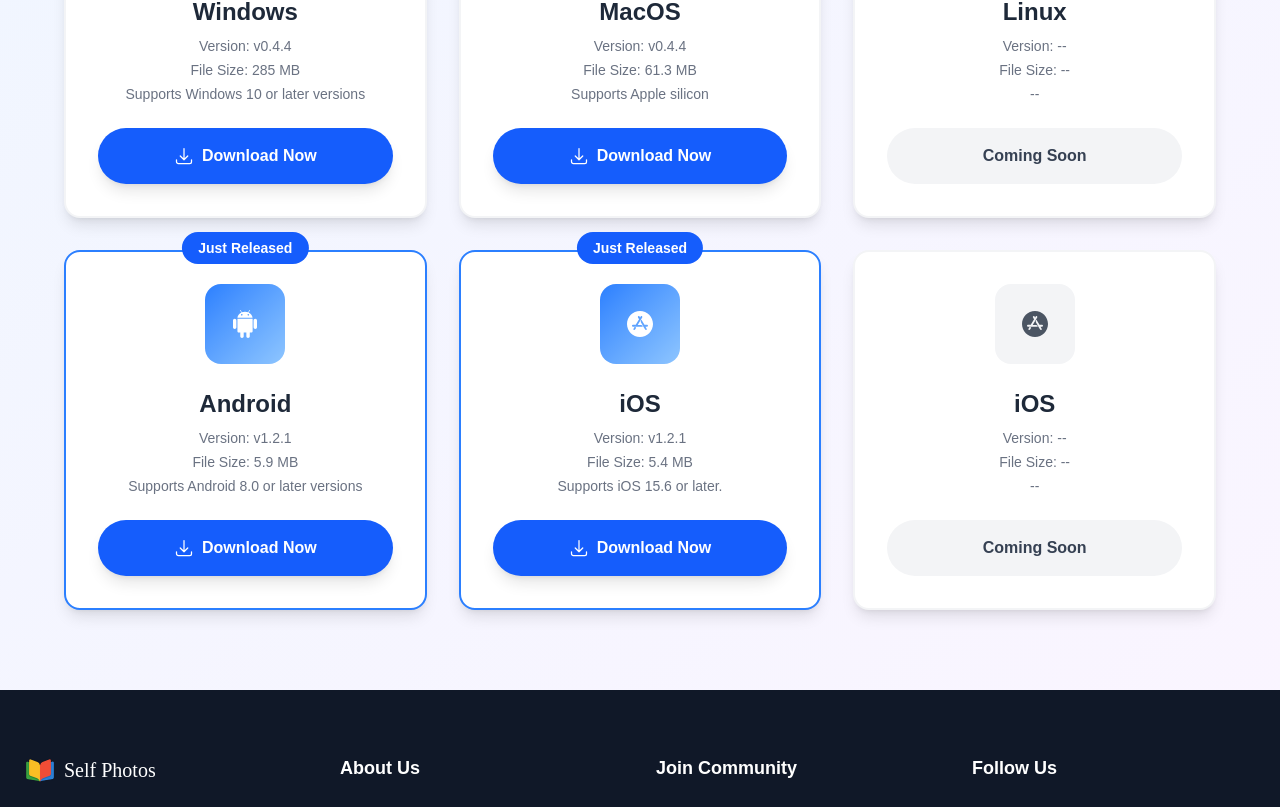
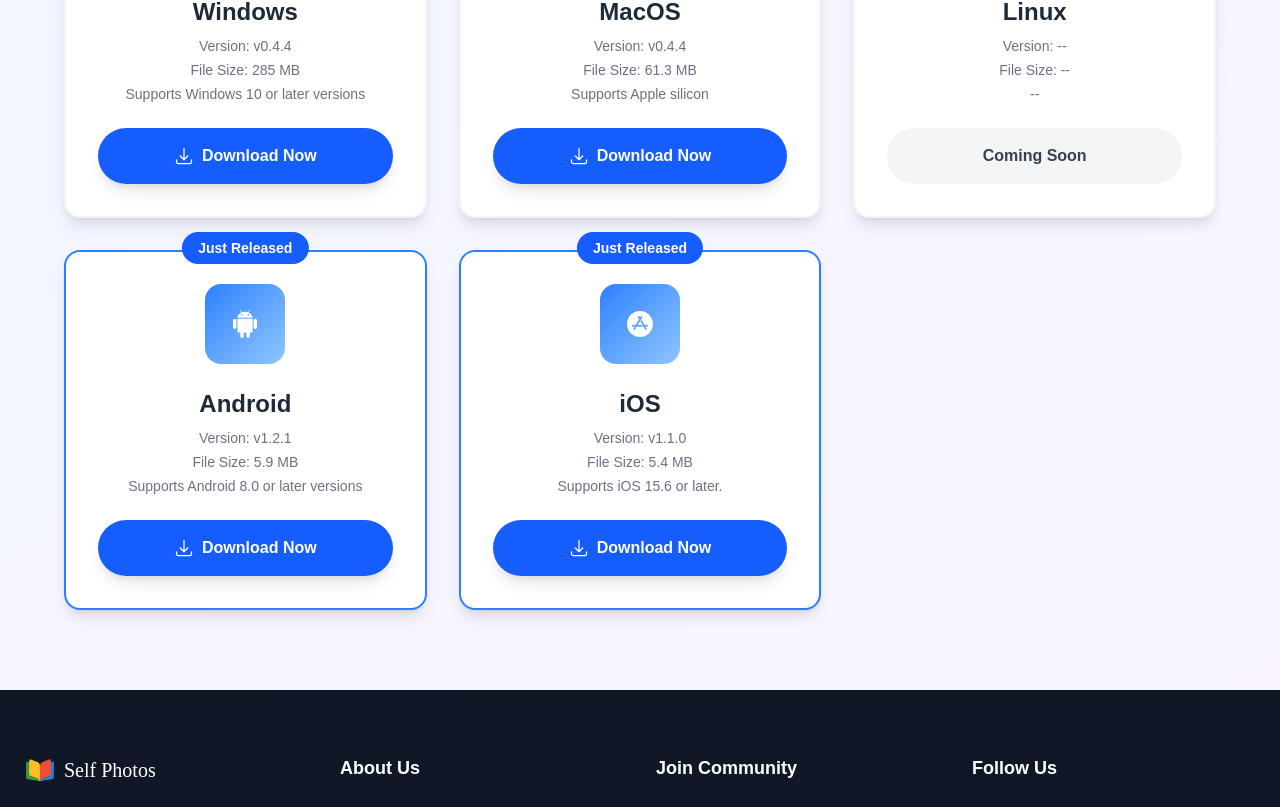
Before and after one commit to SelfPhotos/website, a Vue app: page /download in a window 1280 px wide. Shown: the part 483-1290 px from the top of the page. Built offline with nearby package versions, Linux system fonts and the light colour scheme; a web font is replaced by a local one.

Commit message:
修改ios app版本

```diff
--- a/src/pages/Download.vue
+++ b/src/pages/Download.vue
@@ -8,6 +8,7 @@
   getGithubDownloadWindowsUrl,
   getTencentDownloadMacOSUrl,
   getTencentDownloadWindowsUrl,
+  IOS_VERSION,
 } from "@/config/url";
 import { useAppStore } from "@/stores/appStore";
 import { LanguageKind } from "@/types/enums";
@@ -184,7 +185,7 @@
               <h3 class="text-2xl font-bold text-gray-800 mb-2">iOS</h3>
               <div class="text-sm text-gray-500 mb-6 space-y-1">
                 <div>
-                  {{ $t("message.download.version") }}: v{{ ANDROID_VERSION }}
+                  {{ $t("message.download.version") }}: v{{ IOS_VERSION }}
                 </div>
                 <div>{{ $t("message.download.size") }}: 5.4 MB</div>
                 <div>{{ $t("message.download.iosTip") }}</div>
@@ -199,28 +200,6 @@
               </button>
             </div>
           </div>
-          <div
-            class="bg-white rounded-2xl p-8 shadow-lg hover:shadow-xl transition-all duration-300 border-2 border-gray-100"
-          >
-            <div class="text-center">
-              <div
-                class="w-20 h-20 mx-auto mb-6 rounded-2xl flex items-center justify-center bg-gray-100"
-              >
-                <img src="@/assets/images/logo/ios.svg" alt="iOS" />
-              </div>
-              <h3 class="text-2xl font-bold text-gray-800 mb-2">iOS</h3>
-              <div class="text-sm text-gray-500 mb-6 space-y-1">
-                <div>{{ $t("message.download.version") }}: --</div>
-                <div>{{ $t("message.download.size") }}: --</div>
-                <div>--</div>
-              </div>
-              <button
-                class="w-full py-4 px-6 rounded-full font-semibold transition-all duration-300 whitespace-nowrap cursor-not-allowed bg-gray-100 text-gray-700"
-              >
-                {{ $t("message.download.comingSoon") }}
-              </button>
-            </div>
-          </div>
         </div>
       </div>
     </section>
```
